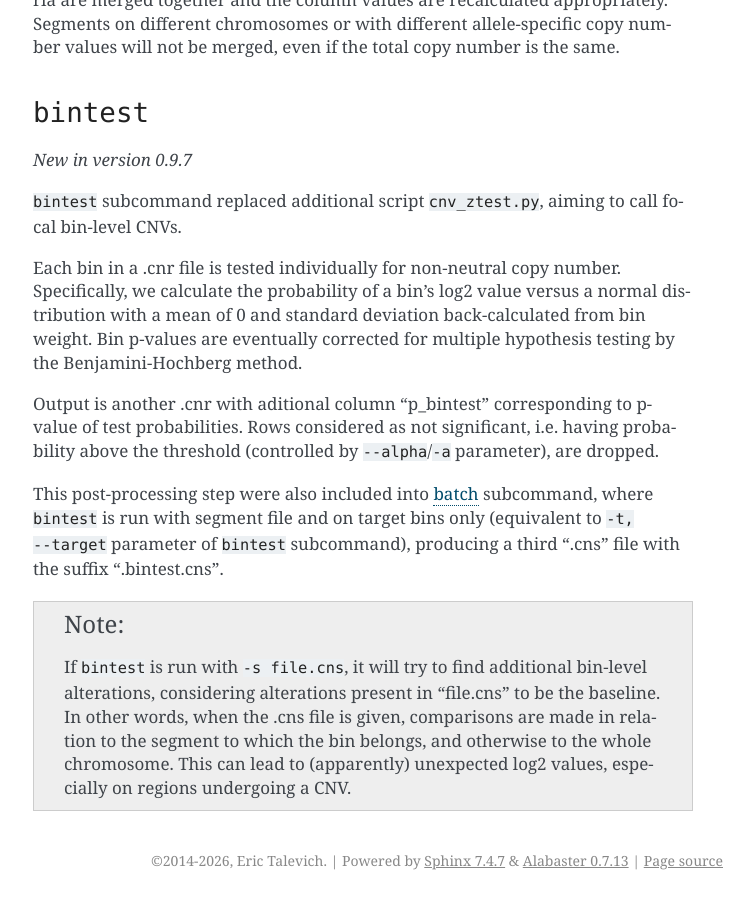
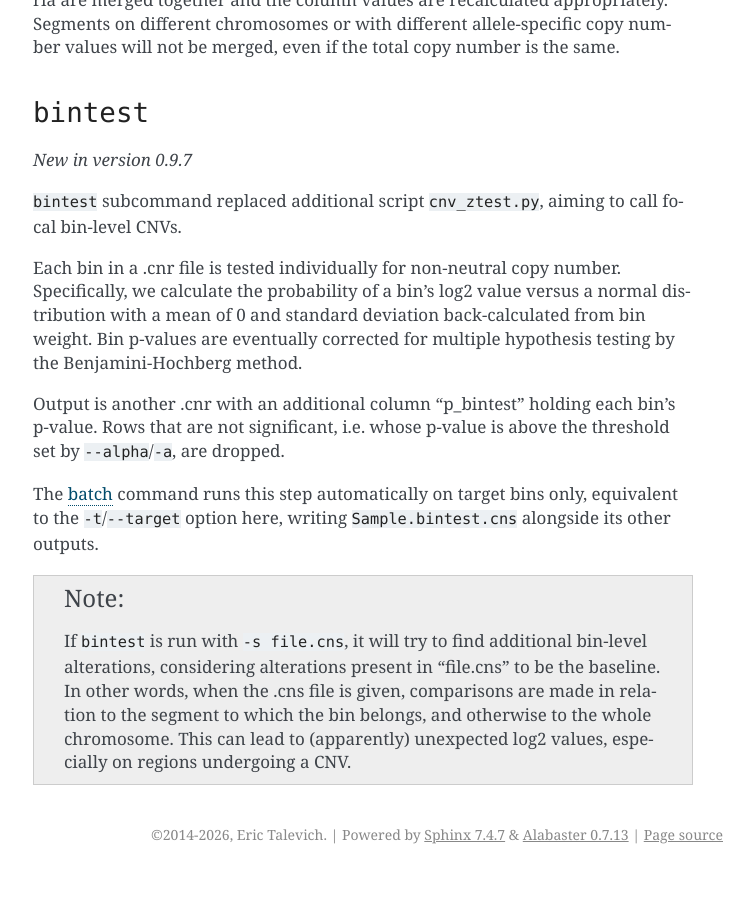
Before and after one commit to etal/cnvkit, a Sphinx documentation site: the page built from doc/pipeline.rst, in a window 1280 px wide and 900 px high, scrolled down 21841 px. Shown: the whole window, without its empty margins (387-1141 px from the left). Built offline with Sphinx 7.4.7, drawn with Linux system fonts in a browser that asks for light colours; after the commit the page ends 22715 px from its top, so only the background shows below that.

Commit message:
Let the batch section own the description of batch's output files
The tumor guide and the bintest section each described what batch's
calling and bin-test steps produce, which the expanded batch section now
covers in one place. Reduce both to a pointer, and correct a typo and a
garbled sentence in the bintest description while there.

```diff
--- a/doc/pipeline.rst
+++ b/doc/pipeline.rst
@@ -1049,14 +1049,13 @@
 weight. Bin p-values are eventually corrected for multiple hypothesis testing by
 the Benjamini-Hochberg method.
 
-Output is another .cnr with aditional column "p_bintest" corresponding to p-value
-of test probabilities. Rows considered as not significant, i.e. having probability
-above the threshold (controlled by ``--alpha``/``-a`` parameter), are dropped.
+Output is another .cnr with an additional column "p_bintest" holding each bin's
+p-value. Rows that are not significant, i.e. whose p-value is above the
+threshold set by ``--alpha``/``-a``, are dropped.
 
-This post-processing step were also included into :ref:`batch` subcommand, where
-``bintest`` is run with segment file and on target bins only (equivalent to
-``-t, --target`` parameter of ``bintest`` subcommand), producing a third ".cns"
-file with the suffix ".bintest.cns".
+The :ref:`batch` command runs this step automatically on target bins only,
+equivalent to the ``-t``/``--target`` option here, writing ``Sample.bintest.cns``
+alongside its other outputs.
 
 .. note::
     If ``bintest`` is run with ``-s file.cns``, it will try to find additional
```
Also changed, not shown: doc/tumor.rst (+5 -7 lines).
